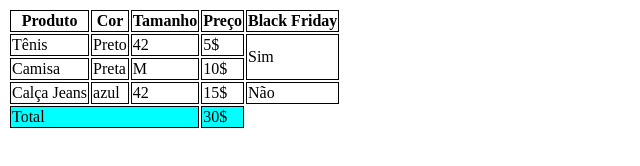
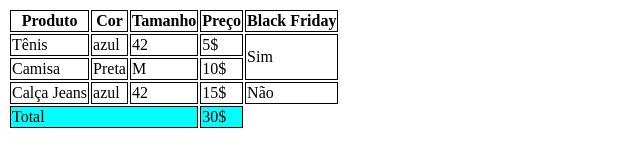
Before and after one commit to Tiago-SilvaRP/aula-tabela, a plain HTML site: page index.html in a window 1280 px wide. Shown: the whole page, without its empty margins (0-640 px from the left). Drawn offline with Linux system fonts and the light colour scheme.

Commit message:
mundando preto para azul na coluna da cor

```diff
--- a/index.html
+++ b/index.html
@@ -31,7 +31,7 @@
         <tbody>
             <tr>
                 <td>Tênis</td>
-                <td>Preto</td>
+                <td>azul</td>
                 <td>42</td>
                 <td>5$</td>
                 <td rowspan="2">Sim</td>
```
